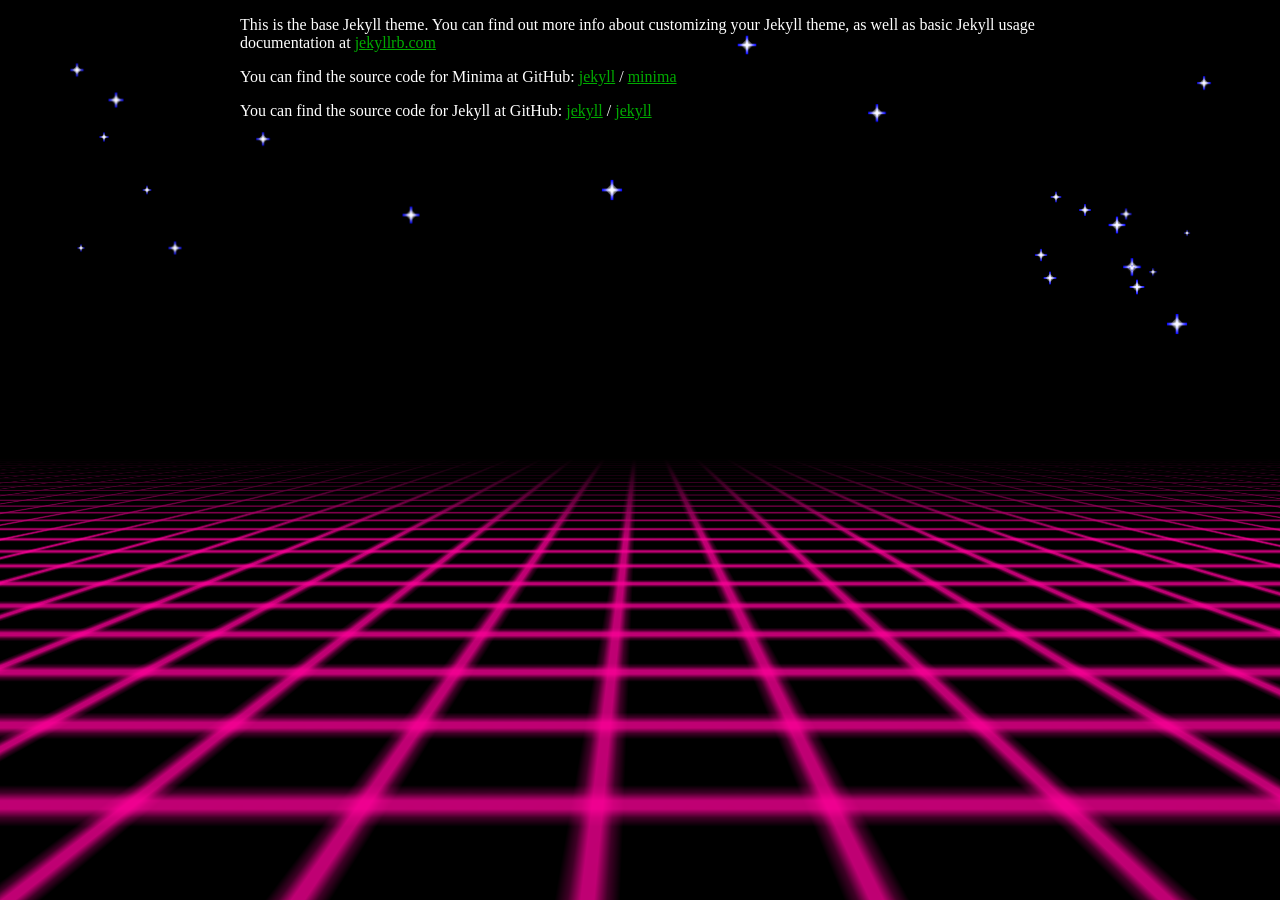
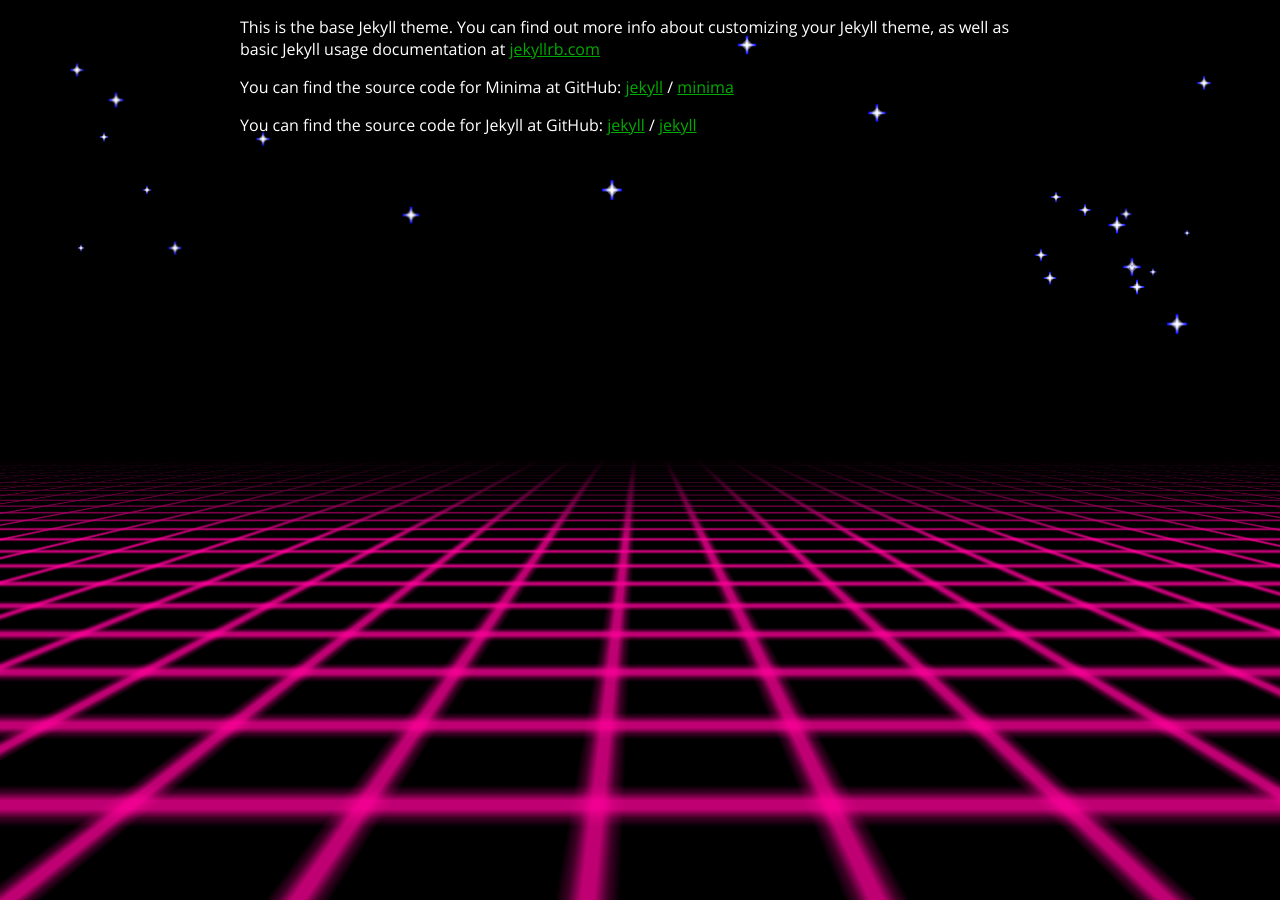
Before and after one commit to bergwerf/retro, a Jekyll site: the page built from about.md, in a window 1280 px wide. Built offline with Jekyll 4.4.1, drawn with Linux system fonts in a browser that asks for light colours.

Commit message:
Add Open Sans font to body

```diff
--- a/_layouts/page.html
+++ b/_layouts/page.html
@@ -23,6 +23,7 @@
 
       // Star scale.
       var s = .2 + Math.random() * .5;
+      s = s / (window.devicePixelRatio || 1);
 
       // Write to document.
       var str = '<div class="blinking-star $d" style="left: $x%; top: $y%; transform: scale($s);"></div>';
--- a/_sass/neon.scss
+++ b/_sass/neon.scss
@@ -4,6 +4,7 @@
 @import 'content';
 
 body {
+  font-family: 'Open Sans', sans-serif;
   background: black;
   color: white;
 }
```
